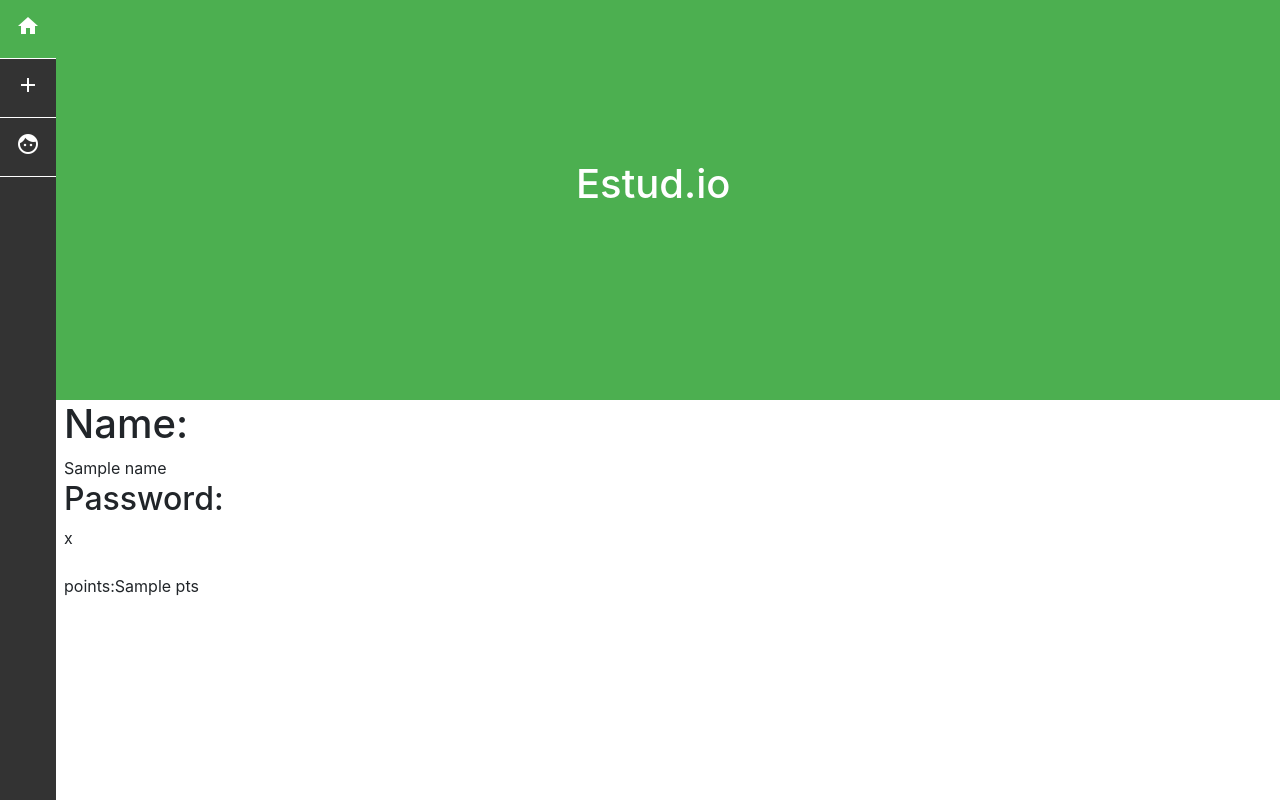
After one commit to Richardjiemenz0812/estud.io, a Flask app: template templates/profile.html in a window 1280 px wide. The commit adds this page. Run offline with Flask 2, Linux system fonts and the light colour scheme; the template is opened without the code that fills it: most values are stand-ins (such as "Sample title", 1, 10 or a date in 2020); some libraries are stand-ins or nearby versions.

Commit message:
add likes and points system

```diff
--- a/server.py
+++ b/server.py
@@ -30,7 +30,25 @@ def index():
 
 @app.route('/login')
 def login():
-    return render_template('login.html')
+    user=request.cookies.get("user")
+    if user != None:
+        return redirect("/profile")
+    else:
+        return render_template("/login.html")
+
+@app.route("/profile")
+def profile():
+    user=request.cookies.get("user")
+    if user != None:
+        name=r.hget(user,"name")
+        name=str(name).replace("b'","").replace("'","")
+        pwd=r.hget(user,"pwd")
+        pwd=str(pwd).replace("b'","").replace("'","")
+        pts=r.hget(user,"pts")
+        pts=str(pts).replace("b'","").replace("'","")
+        return render_template("/profile.html",name=name,pwd=pwd,pts=pts)
+    else:
+        return redirect("/login")
 
 @app.route('/login',methods=['POST'])
 def loginp():
@@ -76,35 +94,58 @@ def search():
     q=request.args.get('q')
     con=r.lrange(q,1,1)
     con=str(con).replace("[b'","").replace("']","").replace("\\r\\n","<br>").replace('[b"',"").replace('"]',"")
+    by=r.lrange(q,3,3)
+    by=str(by).replace("[b'","").replace("']","").split(":")
+    print(by)
     try:
         img = r.lrange(q,0,0)
         img=str(img).replace("[b'","").replace("']","")
     except expression as identifier:
         pass
     print()
-    return render_template('search.html',title=q,post=con,img=img)
+    return render_template('search.html',title=q,post=con,img=img,by=by[1])
 
 @app.route('/add')
 def add():
-    return render_template("add.html")
+    user=request.cookies.get("user")
+    if user != None:
+        return render_template("add.html")
+    else:
+        return render_template('/login.html',msg="before write a post you must login")
 
 @app.route('/addf', methods=['POST'])
 def addf():
+    user=str(request.cookies.get("user"))
+    print(user)
+    title=request.form.get('title')
+    post=request.form.get('post')
+    r.lpush(title,user,title,post)
+    try:
+        fname=str(random.random()) + ".jpg"
+        f = request.files['file']
+        f.save(os.path.join("static/imgs",fname))
+        r.lpush(title,fname)
+    except expression as identifier:
+        pass
+    return redirect('/')
+
+@app.route("/like")
+def like():
     user=request.cookies.get("user")
-    print(user)
+    q=request.args.get("q")
+    p=request.args.get("by")
+    userp="user:"+ p
+    print(userp)
+    pts=0
     if user != None:
-        title=request.form.get('title')
-        post=request.form.get('post')
-        r.lpush(title,title,post)
-        try:
-            fname=str(random.random()) + ".jpg"
-            f = request.files['file']
-            f.save(os.path.join("static/imgs",fname))
-            r.lpush(title,fname)
-        except expression as identifier:
-            pass
-        return redirect('/')
-    return redirect('/login')
-
+        if q == "1":
+            pts=r.hget(userp,"pts")
+            print(pts)
+            pts=int(pts)+1
+            print(int(pts))
+            r.hset(userp,"pts",pts)
+            return redirect('/')
+    else:
+        return redirect("/add")
 
 app.run(debug=True,host="0.0.0.0")
--- a/static/css/main.css
+++ b/static/css/main.css
@@ -83,6 +83,11 @@ body,html{
 .cont{
   margin-left: 5%;
 }
+
+.rate{
+  margin-left: 95%;
+}
+
 /***************************************************responsiveness**********************************/
 @media screen and (max-width: 600px){
   li a{float: none;}
@@ -92,5 +97,6 @@ body,html{
   .banner2{height: 30%;}
   .banner-text2{text-align: center; top: 40%; left: 40%; position: absolute; text-decoration: none; color: white;}
   .cont{margin-left: 0%;}
+  .rate{margin-left: 85%;}
 
 }
--- a/templates/login.html
+++ b/templates/login.html
@@ -2,6 +2,7 @@
 {% block content %}
 
 <center>
+    <p style="color: red;">{{ msg }}</p>
     <form action="/login" method="post">
         <h2>Name:</h2>
         <input type="text" name="user">
--- /dev/null
+++ b/templates/profile.html
@@ -0,0 +1,11 @@
+{% extends 'base.html' %}
+{% block content %}
+
+<h1>Name:</h1>{{ name }}
+<br>
+<h2>Password:</h2>{{ pwd }}
+<br>
+<br>
+points:{{ pts }}
+
+{% endblock content %}
```
Also changed, not shown: templates/search.html (+8 -0 lines).
